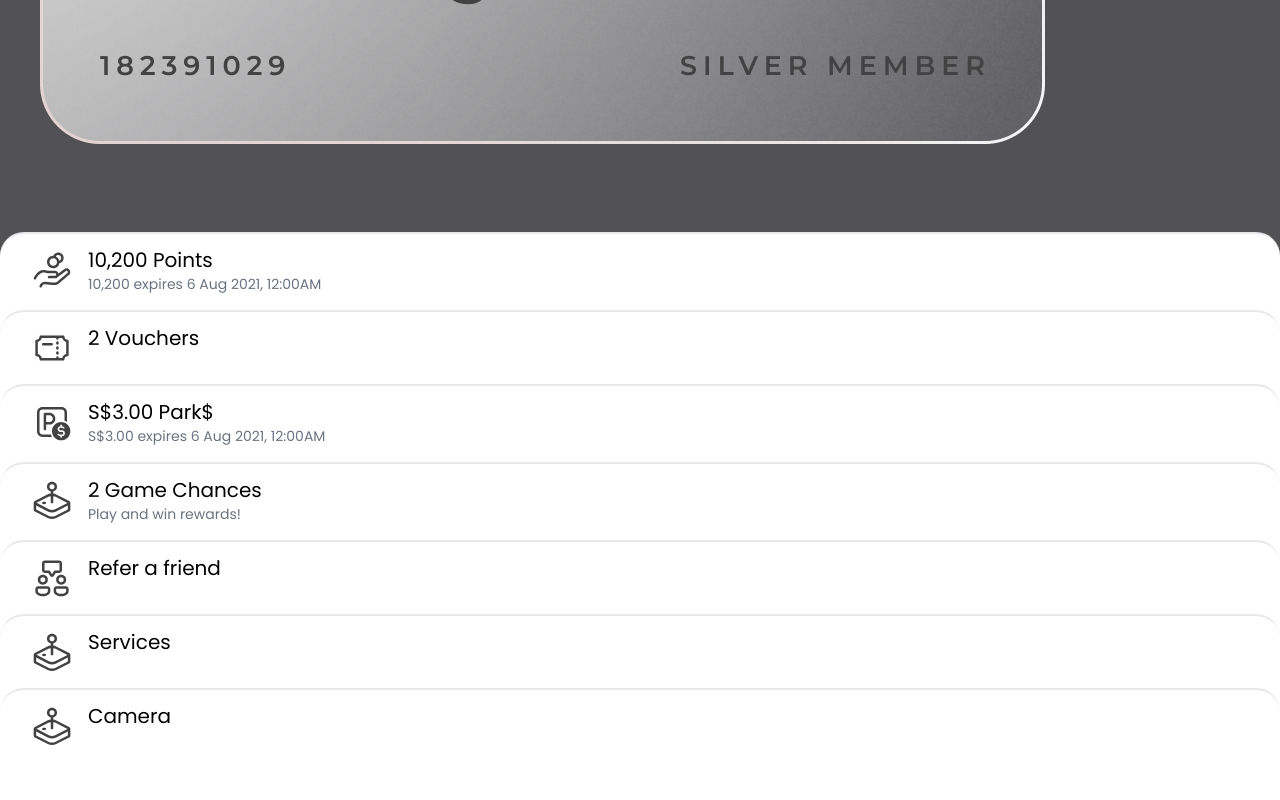
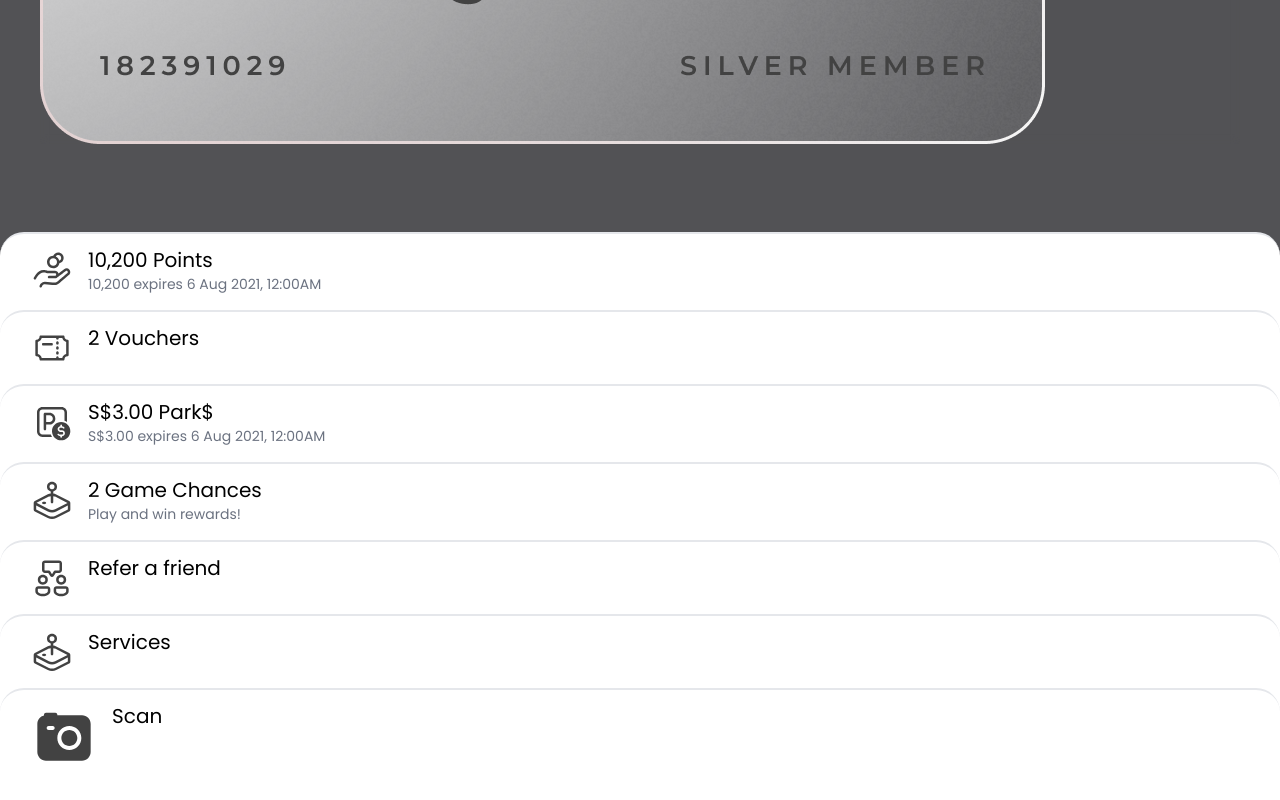
Before and after one commit to danielleng/fam_webview_frontend, a Vue app: page /wallet in a window 1280 px wide. Shown: the part 1247-2047 px from the top of the page. Built offline with nearby package versions, Linux system fonts and the light colour scheme; what @prismicio/vue would draw is missing.

Commit message:
update scan screen & wallet screen

```diff
--- a/src/views/ScanView.vue
+++ b/src/views/ScanView.vue
@@ -1,15 +1,21 @@
+<script setup>
+import referralHeroImg from '../assets/referral_screen/referral_hero_image@3x.jpg'
+</script>
 
 <template>
     <body>
         <div class="container mx-auto">
             <div class="flex flex-col">
-                <div><img :src="'./src/assets/referral_screen/referral_hero_image@3x.jpg'" /></div>
-                <div class="mx-3 my-4 font-semibold text-xl">
-                    Refer & Earn
-                </div>
-                <div class="mx-3 my-4">
-                    <div class="my-4 text-base"><h1>Your Referral Code: XXXXXX</h1></div>
-                    <div class="my-4 text-base">
+                <div class="overflow-hidden bg-white">
+                    <ul role="list" class="divide-y divide-gray-200">
+                        <li class="">
+                            <img :src="referralHeroImg" />
+                        </li>
+                        <li class="px-6 py-4">
+                            <div class="font-semibold text-xl text-gray-900">Scan Receipt & Earn Points!</div>
+                        </li>
+                        <li class="px-6 py-4">
+                            <div class="text-base text-gray-900">
                                 <p>Both you and your friend gets a $5 ShopFarEast E-Voucher upon successful signup with your code!.</p>
                                 <u>How It Works</u>
                                 Tap the code above and send it to your friend.<br>
@@ -23,7 +29,12 @@
                                 Terms Line<br>
                                 Terms Line<br>
                             </div>
+                        </li>
+
+                        <!-- More items... -->
+                    </ul>
                 </div>
+
             </div>
         </div>
     </body>
--- a/src/views/WalletView.vue
+++ b/src/views/WalletView.vue
@@ -9,6 +9,7 @@ import referralIconImg from '../assets/wallet_screen/icons_referral_gray.svg'
 </script>
 
 <template>
+
     <body>
         <div class="container mx-auto">
             <div class="flex flex-col bg-[#525255]">
@@ -23,7 +24,7 @@ import referralIconImg from '../assets/wallet_screen/icons_referral_gray.svg'
             <div class="bg-white flex flex-col -mt-10">
                 <div class="flex flex-row -mt-8 mb-12 w-full border-t-2 border-gray rounded-3xl bg-white">
                     <div class="ml-8 mr-4 mt-4">
-                        <img :src="pointsIconImg" class="w-10"/>
+                        <img :src="pointsIconImg" class="w-10" />
                     </div>
                     <div class="mr-4 mt-3">
                         <div class="text-xl">10,200 Points</div>
@@ -32,7 +33,7 @@ import referralIconImg from '../assets/wallet_screen/icons_referral_gray.svg'
                 </div>
                 <div class="flex flex-row -mt-8 mb-12 w-full border-t-2 border-gray rounded-3xl bg-white">
                     <div class="ml-8 mr-4 mt-4">
-                        <img :src="vouchersIconImg" class="w-10"/>
+                        <img :src="vouchersIconImg" class="w-10" />
                     </div>
                     <div class="mr-4 mt-3">
                         <div class="text-xl">2 Vouchers</div>
@@ -40,7 +41,7 @@ import referralIconImg from '../assets/wallet_screen/icons_referral_gray.svg'
                 </div>
                 <div class="flex flex-row -mt-8 mb-12 w-full border-t-2 border-gray rounded-3xl bg-white">
                     <div class="ml-8 mr-4 mt-4">
-                        <img :src="parkingIconImg" class="w-10"/>
+                        <img :src="parkingIconImg" class="w-10" />
                     </div>
                     <div class="mr-4 mt-3">
                         <div class="text-xl">S$3.00 Park$</div>
@@ -50,7 +51,7 @@ import referralIconImg from '../assets/wallet_screen/icons_referral_gray.svg'
                 <a href="/">
                     <div class="flex flex-row -mt-8 mb-12 w-full border-t-2 border-gray rounded-3xl bg-white">
                         <div class="ml-8 mr-4 mt-4">
-                          <img :src="gameIconImg" class="w-10"/>
+                            <img :src="gameIconImg" class="w-10" />
                         </div>
                         <div class="mr-4 mt-3">
                             <div class="text-xl">2 Game Chances</div>
@@ -61,31 +62,36 @@ import referralIconImg from '../assets/wallet_screen/icons_referral_gray.svg'
                 <a href="/referral">
                     <div class="flex flex-row -mt-8 mb-12 w-full border-t-2 border-gray rounded-3xl bg-white">
                         <div class="ml-8 mr-4 mt-4">
-                          <img :src="referralIconImg" class="w-10"/>
+                            <img :src="referralIconImg" class="w-10" />
                         </div>
                         <div class="mr-4 mt-3 flex flex-col items-center">
                             <div class="text-xl">Refer a friend</div>
                         </div>
                     </div>
                 </a>
-
                 <a href="/services">
                     <div class="flex flex-row -mt-8 mb-12 w-full border-t-2 border-gray rounded-3xl bg-white">
                         <div class="ml-8 mr-4 mt-4">
-                          <img :src="gameIconImg" class="w-10"/>
+                            <img :src="gameIconImg" class="w-10" />
                         </div>
                         <div class="mr-4 mt-3">
                             <div class="text-xl">Services</div>
                         </div>
                     </div>
                 </a>
-                <a href="/camera">
+                <a href="/scan">
                     <div class="flex flex-row -mt-8 mb-12 w-full border-t-2 border-gray rounded-3xl bg-white">
                         <div class="ml-8 mr-4 mt-4">
-                            <img :src="gameIconImg" class="w-10"/>
+                            <svg width="64" height="64" viewBox="0 0 64 64" fill="none"
+                                xmlns="http://www.w3.org/2000/svg">
+                                <path
+                                    d="M14.0002 6.66675C12.896 6.66675 12.0002 7.56258 12.0002 8.66675V9.573C8.18245 10.4792 5.3335 13.9115 5.3335 18.0001V46.0001C5.3335 50.7813 9.21891 54.6667 14.0002 54.6667H50.0002C54.7814 54.6667 58.6668 50.7813 58.6668 46.0001V18.0001C58.6668 13.2188 54.7814 9.33341 50.0002 9.33341H25.3335V8.66675C25.3335 7.56258 24.4377 6.66675 23.3335 6.66675H14.0002ZM16.6668 20.0001H20.6668C21.771 20.0001 22.6668 20.8959 22.6668 22.0001C22.6668 23.1042 21.771 24.0001 20.6668 24.0001H16.6668C15.5627 24.0001 14.6668 23.1042 14.6668 22.0001C14.6668 20.8959 15.5627 20.0001 16.6668 20.0001ZM37.3335 20.0001C43.9481 20.0001 49.3335 25.3855 49.3335 32.0001C49.3335 38.6147 43.9481 44.0001 37.3335 44.0001C30.7189 44.0001 25.3335 38.6147 25.3335 32.0001C25.3335 25.3855 30.7189 20.0001 37.3335 20.0001ZM37.3335 24.0001C32.9168 24.0001 29.3335 27.5834 29.3335 32.0001C29.3335 36.4167 32.9168 40.0001 37.3335 40.0001C41.7502 40.0001 45.3335 36.4167 45.3335 32.0001C45.3335 27.5834 41.7502 24.0001 37.3335 24.0001Z"
+                                    fill="#424242" />
+                            </svg>
+
                         </div>
                         <div class="mr-4 mt-3">
-                            <div class="text-xl">Camera</div>
+                            <div class="text-xl">Scan</div>
                         </div>
                     </div>
                 </a>
@@ -97,7 +103,7 @@ import referralIconImg from '../assets/wallet_screen/icons_referral_gray.svg'
 <style>
 @import url('https://fonts.googleapis.com/css2?family=Poppins:ital,wght@0,100;0,200;0,300;0,400;0,500;0,600;0,700;0,800;0,900;1,100;1,200;1,300;1,400;1,500;1,600;1,700;1,800;1,900&display=swap');
 
-  body{
+body {
     font-family: 'Poppins', sans-serif;
 }
 </style>
```
Lines whose indentation alone changed are shown as unchanged.
